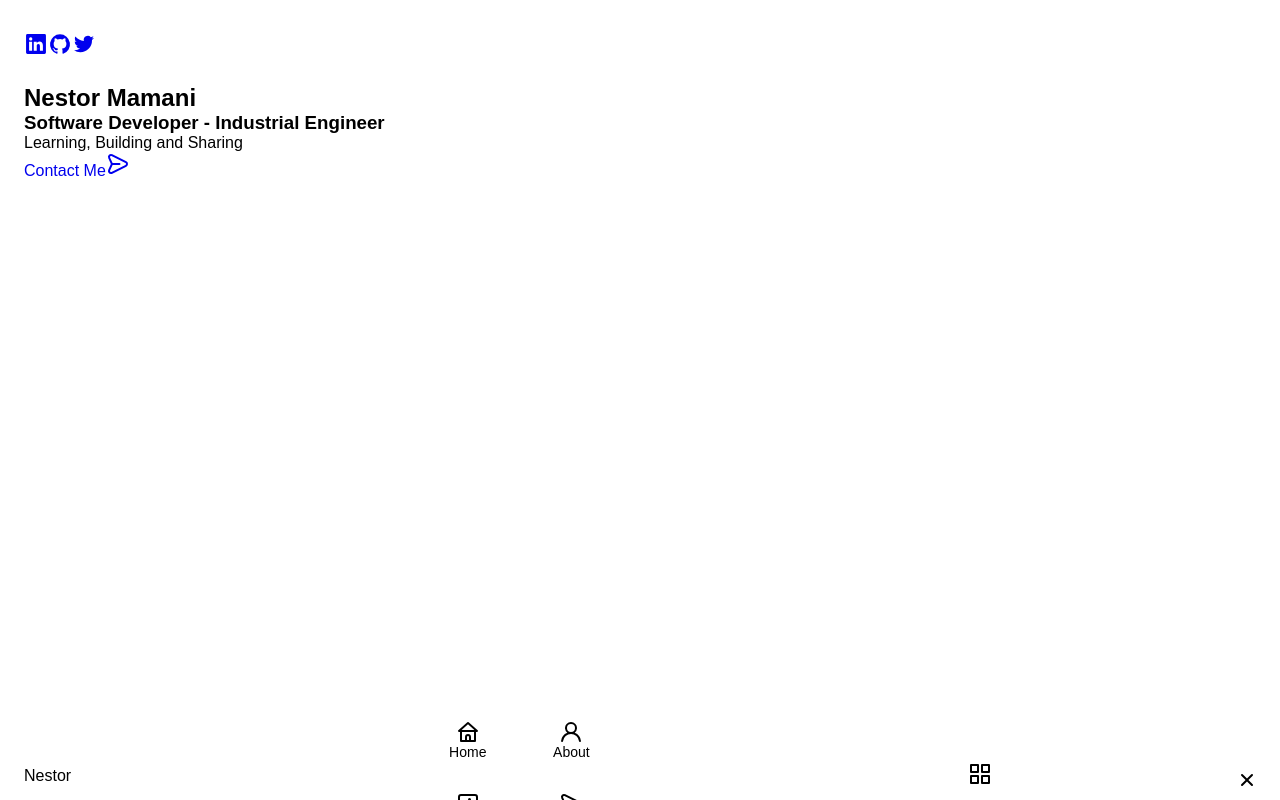
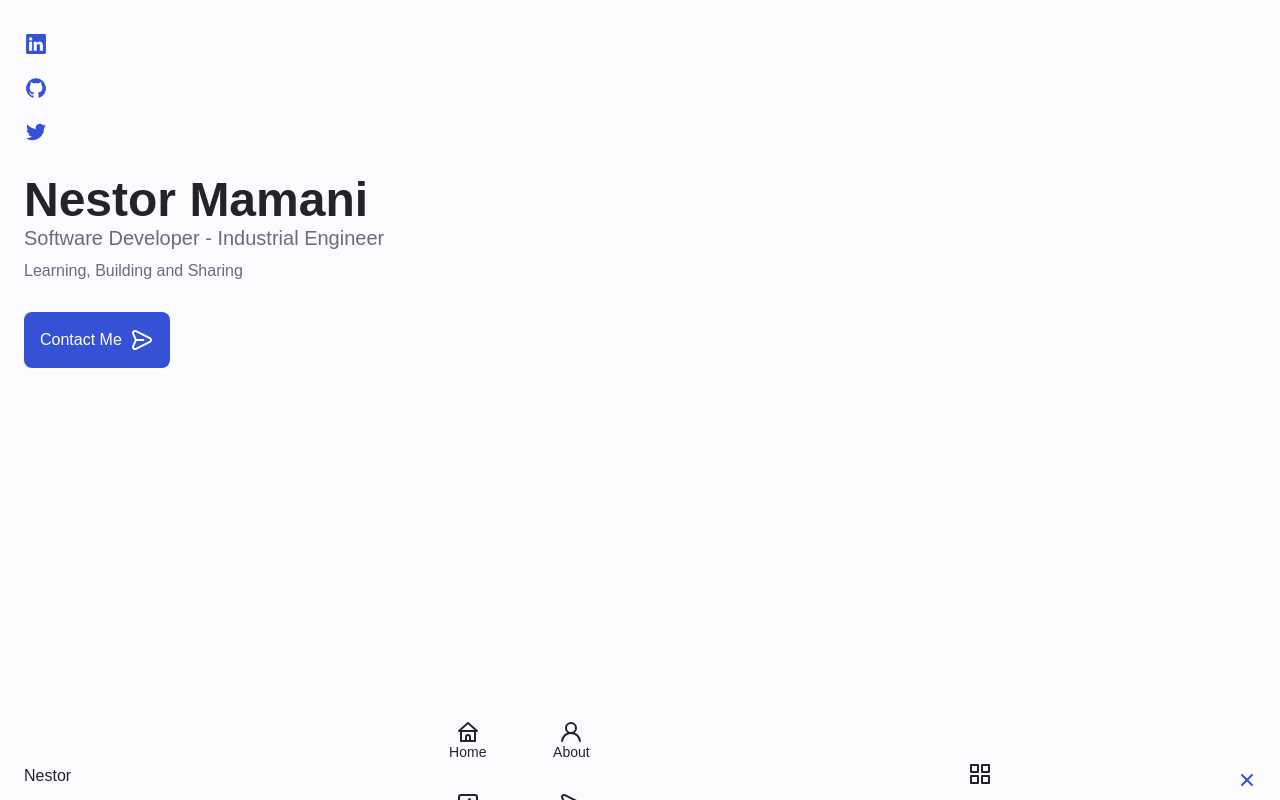
Before and after one commit to NedduJS/portfolio-v2, a Next.js app: page / in a window 1280 px wide. Built offline with nearby package versions, Linux system fonts and the light colour scheme.

Commit message:
Home styles

```diff
--- a/components/Home.jsx
+++ b/components/Home.jsx
@@ -5,6 +5,8 @@
   UilGithub,
   UilTwitter,
   UilMessage,
+  UilMouseAlt,
+  UilArrowDown,
 } from '@iconscout/react-unicons';
 
 const Home = () => {
@@ -17,21 +19,46 @@
               target='_blank'
               href='https://www.linkedin.com/in/nestoredduardo/'
               className='home'>
-              <UilLinkedin />
+              <UilLinkedin className='home__social-icon' />
             </a>
             <a
               target='_blank'
               href='https://github.com/nestoredduardo'
               className='home'>
-              <UilGithub />
+              <UilGithub className='home__social-icon' />
             </a>
             <a
               target='_blank'
               href='https://twitter.com/nestoredduardo'
               className='home'>
-              <UilTwitter />
+              <UilTwitter className='home__social-icon' />
             </a>
           </div>
+          {/* <div className='home__img'>
+            <svg
+              className='home__blob'
+              viewBox='0 0 200 187'
+              xmlns='http://www.w3.org/2000/svg'
+              xmlnsXlink='http://www.w3.org/1999/xlink'>
+              <mask id='mask0' mask-type='alpha'>
+                <path
+                  d='M190.312 36.4879C206.582 62.1187 201.309 102.826 182.328 134.186C163.346 165.547
+        130.807 187.559 100.226 186.353C69.6454 185.297 41.0228 161.023 21.7403 129.362C2.45775
+        97.8511 -7.48481 59.1033 6.67581 34.5279C20.9871 10.1032 59.7028 -0.149132 97.9666
+        0.00163737C136.23 0.303176 174.193 10.857 190.312 36.4879Z'
+                />
+              </mask>
+              <g mask='url(#mask0)'>
+                <path
+                  d='M190.312 36.4879C206.582 62.1187 201.309 102.826 182.328 134.186C163.346
+        165.547 130.807 187.559 100.226 186.353C69.6454 185.297 41.0228 161.023 21.7403
+        129.362C2.45775 97.8511 -7.48481 59.1033 6.67581 34.5279C20.9871 10.1032 59.7028
+        -0.149132 97.9666 0.00163737C136.23 0.303176 174.193 10.857 190.312 36.4879Z'
+                />
+                <image className='home__blob-img' xlinkHref='' />
+              </g>
+            </svg>
+          </div> */}
           <div className='home__data'>
             <h1 className='home__title'>Nestor Mamani</h1>
             <h3 className='home__subtitle'>
@@ -40,11 +67,17 @@
             <p className='home__description'>Learning, Building and Sharing</p>
             <a href='#contact' className='button button--flex'>
               Contact Me
-              <UilMessage />
+              <UilMessage className='button__icon' />
             </a>
           </div>
         </div>
-        <div className='home__scroll'></div>
+        <div className='home__scroll'>
+          <a href='#about' className='home__scroll-button button--flex'>
+            <UilMouseAlt className='home__scroll-mouse' />
+            <span className='home__scroll-name'>Scroll down</span>
+            <UilArrowDown className='home__scroll-arrow' />
+          </a>
+        </div>
       </div>
     </section>
   );
--- a/global.css
+++ b/global.css
@@ -17,9 +17,9 @@
 
   --header-height: 3rem;
 
-  --hue-color: #3551d5;
+  --hue-color: 250;
 
-  --first-color: hsl(var(--hue-color), 69%, 61%);
+  --first-color: var(--brand);
   --first-color-second: hsl(var(--hue-color), 69%, 61%);
   --first-color-alt: hsl(var(--hue-color), 57%, 53%);
   --first-color-lighter: hsl(var(--hue-color), 92%, 85%);
@@ -212,3 +212,116 @@
 .show-menu {
   bottom: 0;
 }
+
+.home__container {
+  gap: 1rem;
+}
+
+.home__content {
+  grid-template-columns: 0.5fr 3fr;
+  padding-top: 3.5rem;
+  align-items: center;
+}
+
+.home__social {
+  display: grid;
+  grid-template-columns: max-content;
+  row-gap: 1rem;
+}
+
+.home__social-icon {
+  font-size: 1.25rem;
+  color: var(--first-color);
+}
+
+.home__social-icon:hover {
+  color: var(--first-color-alt);
+}
+
+.home__blob {
+  width: 200px;
+  fill: var(--first-color);
+}
+
+.home__blob-img {
+  width: 170px;
+}
+
+.home__data {
+  grid-column: 1/3;
+}
+
+.home__title {
+  font-size: var(--big-font-size);
+}
+
+.home__subtitle {
+  font-size: var(--h3-font-size);
+  color: var(--text-color);
+  font-weight: var(--font-medium);
+  margin-bottom: var(--mb-0-75);
+}
+
+.home__description {
+  margin-bottom: var(--mb-2);
+}
+
+.home__scroll {
+  display: none;
+}
+
+.home__scroll-button {
+  display: inline-flex;
+  align-items: center;
+  color: var(--first-color);
+  transition: 0.3s;
+}
+
+.home__scroll-button:hover {
+  transform: translateY(0.25rem);
+}
+
+.home__scroll-mouse {
+  font-size: 2rem;
+}
+
+.home__scroll-name {
+  font-size: var(--small-font-size);
+  color: var(--title-color);
+  font-weight: var(--font-medium);
+  margin-right: var(--mb-0-25);
+}
+
+.home__scroll-arrow {
+  font-size: 1.25rem;
+}
+
+.button {
+  display: inline-flex;
+  justify-content: center;
+  align-items: center;
+  background-color: var(--first-color);
+  color: #fff;
+  padding: 1rem;
+  border-radius: 0.5rem;
+  font-weight: var(--font-medium);
+}
+
+.button:hover {
+  background-color: var(--first-color-alt);
+}
+
+.button__icon {
+  font-size: 1.25rem;
+  margin-left: var(--mb-0-5);
+  transition: 0.3s;
+}
+
+.button--flex {
+  display: inline-flex;
+  align-items: center;
+}
+
+.home__social-icon {
+  color: var(--brand);
+}
```
